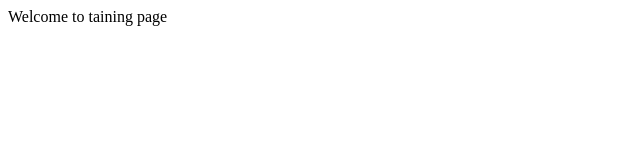
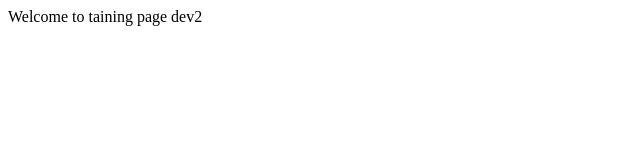
Before and after one commit to puspjoshi/training, a plain HTML site: page index.html in a window 1280 px wide. Shown: the full height of the page, 0-640 px from the left. Drawn offline with Linux system fonts and the light colour scheme.

Commit message:
dev2 changes

```diff
--- a/index.html
+++ b/index.html
@@ -6,7 +6,7 @@
     <title>Document</title>
 </head>
 <body>
-    Welcome to taining page
+    Welcome to taining page dev2
 </body>
 </body>
 </html>
```
